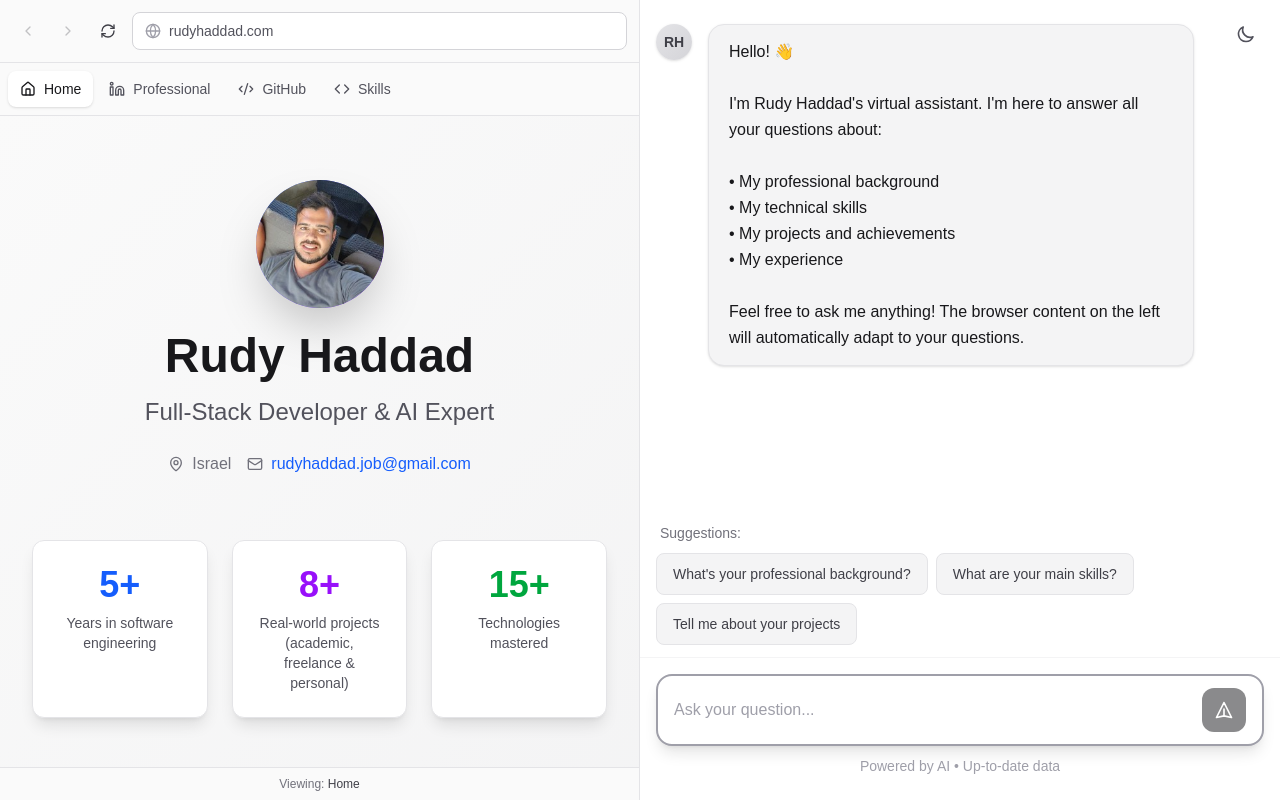
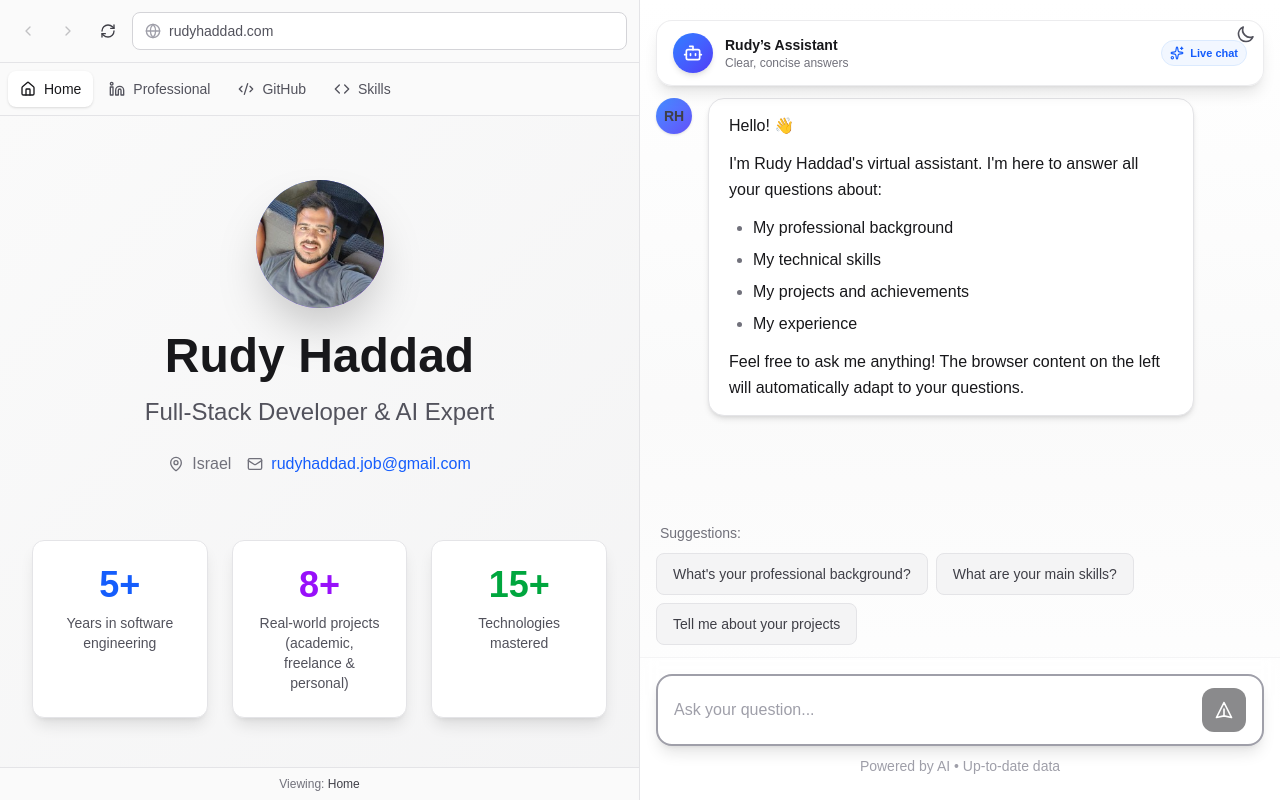
Before and after one commit to rudy002/cv-interactive-agent, a Next.js app: page / in a window 1280 px wide. Built offline with nearby package versions, Linux system fonts and the light colour scheme.

Commit message:
Enhance ChatInterfaces component by adding inline and block rendering for message content, improving the display of formatted text, links, and lists. Update styling for better visual appeal and user experience, including a new header for the assistant and adjustments to message bubbles.

```diff
--- a/components/ChatInterfaces.tsx
+++ b/components/ChatInterfaces.tsx
@@ -1,6 +1,7 @@
 "use client";
 
 import { useState, useEffect, useRef } from "react";
+import { Bot, Sparkles } from "lucide-react";
 
 interface Message {
   id: string;
@@ -16,6 +17,153 @@ const WELCOME_MESSAGE: Message = {
   id: "welcome",
   role: "assistant",
   content: "Hello! 👋\n\nI'm Rudy Haddad's virtual assistant. I'm here to answer all your questions about:\n\n• My professional background\n• My technical skills\n• My projects and achievements\n• My experience\n\nFeel free to ask me anything! The browser content on the left will automatically adapt to your questions.",
+};
+
+const URL_REGEX = /^https?:\/\/[^\s)]+$/i;
+const INLINE_MARKUP_REGEX =
+  /(\*\*[^*]+\*\*|\*[^*]+\*|`[^`]+`|\[[^\]]+\]\(https?:\/\/[^\s)]+\)|https?:\/\/[^\s)]+)/g;
+
+const DOMAIN_LABELS: Record<string, string> = {
+  "linkedin.com": "LinkedIn",
+  "www.linkedin.com": "LinkedIn",
+  "github.com": "GitHub",
+  "www.github.com": "GitHub",
+};
+
+const renderInline = (text: string, keyPrefix: string) => {
+  const segments = text.split(INLINE_MARKUP_REGEX).filter(Boolean);
+
+  return segments.map((segment, index) => {
+    const key = `${keyPrefix}-inline-${index}`;
+
+    const linkMatch = segment.match(/^\[([^\]]+)\]\((https?:\/\/[^\s)]+)\)$/);
+    if (linkMatch) {
+      const [, labelText, href] = linkMatch;
+      return (
+        <a
+          key={key}
+          href={href}
+          target="_blank"
+          rel="noreferrer"
+          className="inline-flex items-center gap-1 px-2.5 py-1 rounded-full bg-blue-600 text-white text-sm font-medium hover:bg-blue-700 transition-colors"
+          title={href}
+        >
+          <span>{labelText}</span>
+        </a>
+      );
+    }
+
+    if (URL_REGEX.test(segment)) {
+      let label = segment;
+      try {
+        const urlObj = new URL(segment);
+        const mapped = DOMAIN_LABELS[urlObj.hostname];
+        label = mapped || urlObj.hostname.replace(/^www\./, "");
+      } catch {
+        // keep original segment
+      }
+
+      return (
+        <a
+          key={key}
+          href={segment}
+          target="_blank"
+          rel="noreferrer"
+          className="inline-flex items-center gap-1 px-2.5 py-1 rounded-full bg-blue-600 text-white text-sm font-medium hover:bg-blue-700 transition-colors"
+          title={segment}
+        >
+          <span>{label}</span>
+        </a>
+      );
+    }
+
+    if (segment.startsWith("**") && segment.endsWith("**")) {
+      return <strong key={key}>{segment.slice(2, -2)}</strong>;
+    }
+
+    if (segment.startsWith("*") && segment.endsWith("*")) {
+      return <em key={key}>{segment.slice(1, -1)}</em>;
+    }
+
+    if (segment.startsWith("`") && segment.endsWith("`")) {
+      return (
+        <code
+          key={key}
+          className="rounded bg-zinc-200/70 dark:bg-zinc-800 px-1 py-0.5 text-sm"
+        >
+          {segment.slice(1, -1)}
+        </code>
+      );
+    }
+
+    return <span key={key}>{segment}</span>;
+  });
+};
+
+const renderBlock = (block: string, keyPrefix: string) => {
+  const lines = block
+    .split("\n")
+    .map((line) => line.trim())
+    .filter(Boolean);
+
+  if (!lines.length) return null;
+
+  const isOrderedList = lines.every((line) => /^\d+[\.\)]\s+/.test(line));
+  const isUnorderedList = lines.every((line) => /^[-*•]\s+/.test(line));
+
+  if (isOrderedList) {
+    return (
+      <ol
+        key={`${keyPrefix}-ol`}
+        className="list-decimal pl-6 space-y-1.5 marker:text-zinc-500 dark:marker:text-zinc-400"
+      >
+        {lines.map((line, index) => {
+          const text = line.replace(/^\d+[\.\)]\s*/, "");
+          return (
+            <li key={`${keyPrefix}-ol-${index}`} className="text-base leading-relaxed">
+              {renderInline(text, `${keyPrefix}-ol-${index}`)}
+            </li>
+          );
+        })}
+      </ol>
+    );
+  }
+
+  if (isUnorderedList) {
+    return (
+      <ul
+        key={`${keyPrefix}-ul`}
+        className="list-disc pl-6 space-y-1.5 marker:text-zinc-500 dark:marker:text-zinc-400"
+      >
+        {lines.map((line, index) => {
+          const text = line.replace(/^[-*•]\s*/, "");
+          return (
+            <li key={`${keyPrefix}-ul-${index}`} className="text-base leading-relaxed">
+              {renderInline(text, `${keyPrefix}-ul-${index}`)}
+            </li>
+          );
+        })}
+      </ul>
+    );
+  }
+
+  const paragraphText = lines.join(" ");
+
+  return (
+    <p key={`${keyPrefix}-p`} className="text-base leading-relaxed">
+      {renderInline(paragraphText, `${keyPrefix}-p`)}
+    </p>
+  );
+};
+
+const renderMessageContent = (content: string, messageId: string) => {
+  const blocks = content.trim().split(/\n\s*\n/);
+
+  return (
+    <div className="space-y-3 text-base leading-relaxed">
+      {blocks.map((block, index) => renderBlock(block, `${messageId}-block-${index}`))}
+    </div>
+  );
 };
 
 export default function ChatInterfaces({ onTopicChange }: ChatInterfacesProps) {
@@ -163,9 +311,27 @@ export default function ChatInterfaces({ onTopicChange }: ChatInterfacesProps) {
   ];
 
   return (
-    <div className="flex flex-col h-full w-full">
+    <div className="flex flex-col h-full w-full bg-gradient-to-b from-white via-zinc-50 to-white dark:from-black dark:via-zinc-950 dark:to-black">
+      <div className="w-full max-w-3xl mx-auto px-4 pt-5 pb-3">
+        <div className="rounded-2xl border border-zinc-200/70 dark:border-zinc-800 bg-white/85 dark:bg-zinc-900/80 backdrop-blur-md shadow-lg px-4 py-3 flex items-center justify-between gap-3">
+          <div className="flex items-center gap-3">
+            <div className="w-10 h-10 rounded-full bg-gradient-to-br from-blue-500 to-indigo-600 text-white flex items-center justify-center shadow-md">
+              <Bot className="w-5 h-5" />
+            </div>
+            <div>
+              <p className="text-sm font-semibold text-zinc-900 dark:text-zinc-100">Rudy’s Assistant</p>
+              <p className="text-xs text-zinc-500 dark:text-zinc-400">Clear, concise answers</p>
+            </div>
+          </div>
+          <div className="flex items-center gap-1.5 text-[11px] text-blue-600 dark:text-blue-300 font-semibold px-2 py-1 rounded-full bg-blue-50/80 dark:bg-blue-900/30 border border-blue-100 dark:border-blue-800">
+            <Sparkles className="w-3.5 h-3.5" />
+            <span>Live chat</span>
+          </div>
+        </div>
+      </div>
+
       <div className="flex-1 overflow-y-auto scroll-smooth">
-        <div className="w-full max-w-3xl mx-auto px-4 py-6 space-y-6">
+        <div className="w-full max-w-3xl mx-auto px-4 pb-6 space-y-6">
           {messages.map((message) => (
             <div
               key={message.id}
@@ -174,20 +340,18 @@ export default function ChatInterfaces({ onTopicChange }: ChatInterfacesProps) {
               }`}
             >
               {message.role === "assistant" && (
-                <div className="w-9 h-9 rounded-full bg-gradient-to-br from-zinc-200 to-zinc-300 dark:from-zinc-800 dark:to-zinc-700 flex items-center justify-center flex-shrink-0 shadow-sm">
+                <div className="w-9 h-9 rounded-full bg-gradient-to-br from-blue-500/90 to-indigo-600/90 dark:from-blue-500/80 dark:to-indigo-600/80 flex items-center justify-center flex-shrink-0 shadow-sm text-white">
                   <span className="text-sm font-semibold text-zinc-700 dark:text-zinc-300">RH</span>
                 </div>
               )}
               <div
-                className={`max-w-[80%] rounded-2xl px-5 py-3.5 shadow-sm ${
+                className={`max-w-[80%] rounded-2xl px-5 py-3.5 shadow-md ${
                   message.role === "user"
-                    ? "bg-gradient-to-br from-zinc-900 to-zinc-800 dark:from-zinc-100 dark:to-zinc-50 text-white dark:text-zinc-900"
-                    : "bg-zinc-100 dark:bg-zinc-800 text-zinc-900 dark:text-zinc-100 border border-zinc-200 dark:border-zinc-700"
+                    ? "bg-gradient-to-br from-zinc-900 via-zinc-800 to-zinc-700 text-white dark:from-zinc-100 dark:via-zinc-200 dark:to-white dark:text-zinc-900 border border-zinc-800/70"
+                    : "bg-white text-zinc-900 dark:bg-zinc-900/90 dark:text-zinc-50 border border-zinc-200 dark:border-zinc-800/80"
                 }`}
               >
-                <p className="text-base leading-relaxed whitespace-pre-wrap">
-                  {message.content}
-                </p>
+                {renderMessageContent(message.content, message.id)}
               </div>
               {message.role === "user" && (
                 <div className="w-9 h-9 rounded-full bg-gradient-to-br from-zinc-900 to-zinc-800 dark:from-zinc-100 dark:to-zinc-50 flex items-center justify-center flex-shrink-0 shadow-sm">
--- a/components/MiniBrowser.tsx
+++ b/components/MiniBrowser.tsx
@@ -34,6 +34,8 @@ const PAGES: BrowserPage[] = [
     icon: <Code2 className="w-4 h-4" />,
     keywords: ["github", "code", "project", "projects", "repositories", "repo", "open source", "development", "built", "created", "developed"],
   },
+
+
 
   {
     id: "skills",
```
